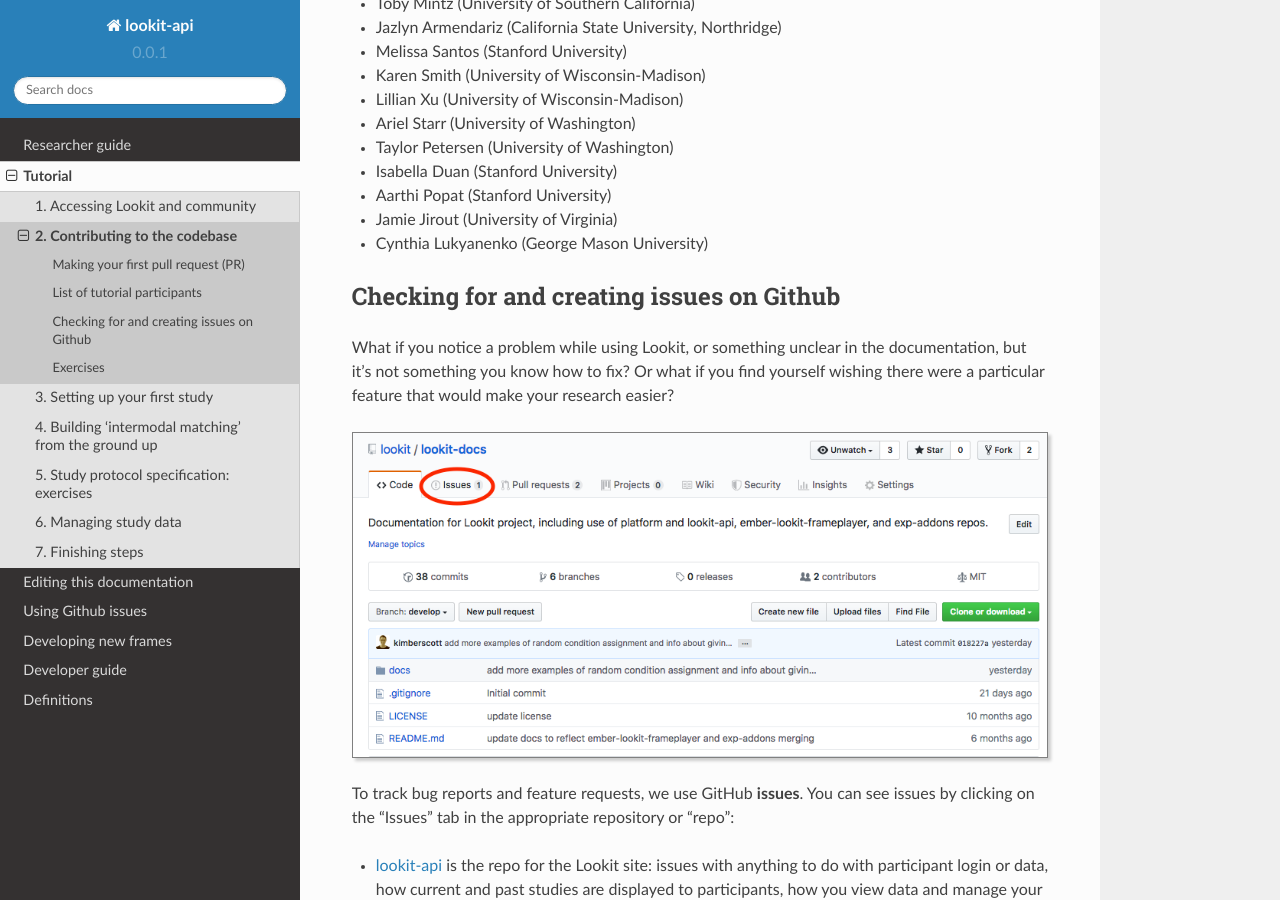
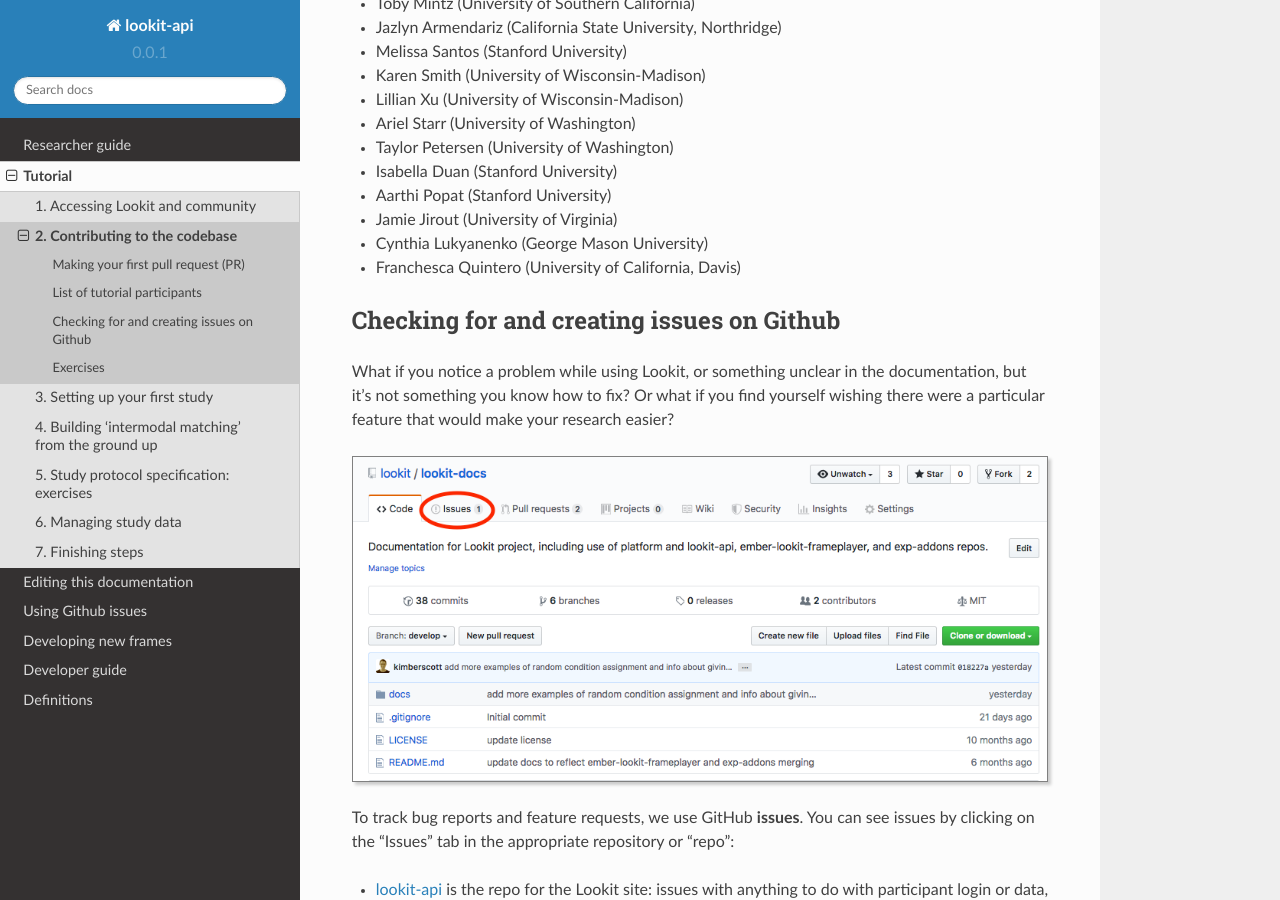
Before and after one commit to lookit/lookit-docs, a Sphinx documentation site: the page built from docs/source/tutorial-contributing.rst, in a window 1280 px wide and 900 px high, scrolled down 5745 px. Built offline with Sphinx 7.4.7 and the Read the Docs theme 2.0.0, drawn with Linux system fonts in a browser that asks for light colours.

Commit message:
Add tutorial participant to list

```diff
--- a/docs/source/tutorial-contributing.rst
+++ b/docs/source/tutorial-contributing.rst
@@ -144,6 +144,7 @@
 - Aarthi Popat (Stanford University)
 - Jamie Jirout (University of Virginia)
 - Cynthia Lukyanenko (George Mason University)
+- Franchesca Quintero (University of California, Davis)
 
 .. _Github issues overview:
 
```
